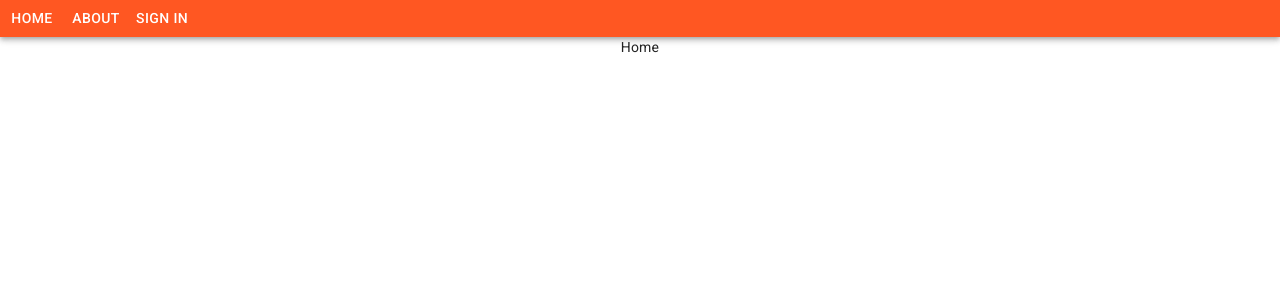
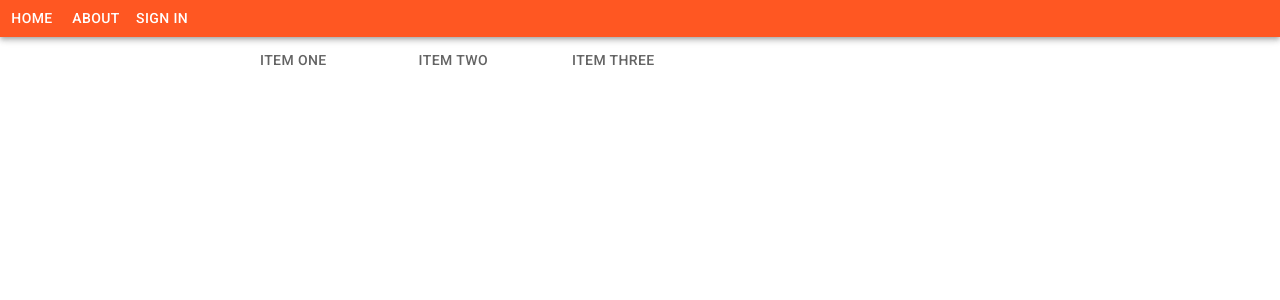
Before and after one commit to ricardoglez/ssrStrava, a Next.js app: page / in a window 1280 px wide. Shown: the top 300 px of the page. Built offline with nearby package versions, Linux system fonts and the light colour scheme.

Commit message:
Home layout

```diff
--- a/components/Home.js
+++ b/components/Home.js
@@ -1,10 +1,59 @@
 import React ,{ useEffect, useContext, useState} from 'react';
+import {
+    Grid,
+    Tabs,
+    Tab,
+    Box,
+    AppBar,
+    Typography,
+} from '@material-ui/core';
+
+const a11yProps = (index) => {
+    return {
+      id: `simple-tab-${index}`,
+      'aria-controls': `simple-tabpanel-${index}`,
+    };
+  };
+
+  const TabPanel = (props) => {
+    const { children, value, index, ...other } = props;
+
+    return (
+      <Typography
+        component="div"
+        role="tabpanel"
+        hidden={value !== index}
+        id={`simple-tabpanel-${index}`}
+        aria-labelledby={`simple-tab-${index}`}
+        {...other}
+      >
+        <Box p={3}>{children}</Box>
+      </Typography>
+    );
+  }
 
 const Home = () => {
+    const [value, setValue] = useState(null);
+    const handleChange = (event, newValue) => {
+        setValue(newValue);
+      };
     return (
-        <div>
-            Home
-        </div>
+        <Grid container >
+            <Tabs value={value} onChange={handleChange} aria-label="simple tabs example">
+                <Tab label="Item One" {...a11yProps(0)} />
+                <Tab label="Item Two" {...a11yProps(1)} />
+                <Tab label="Item Three" {...a11yProps(2)} />
+            </Tabs>
+            <TabPanel value={value} index={0}>
+                Item One
+            </TabPanel>
+            <TabPanel value={value} index={1}>
+                Item Two
+            </TabPanel>
+            <TabPanel value={value} index={2}>
+                Item Three
+            </TabPanel>
+        </Grid>
     )
 }
 export default Home;
```
